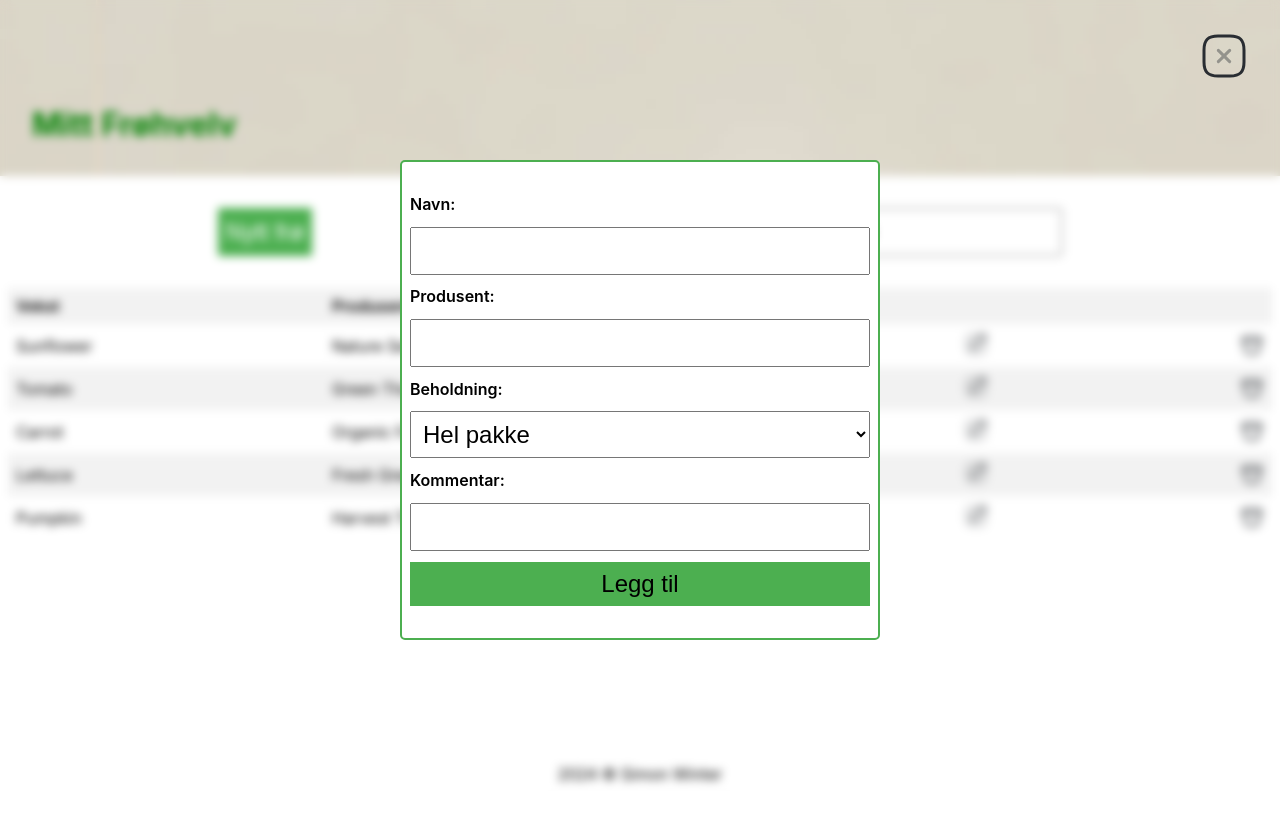
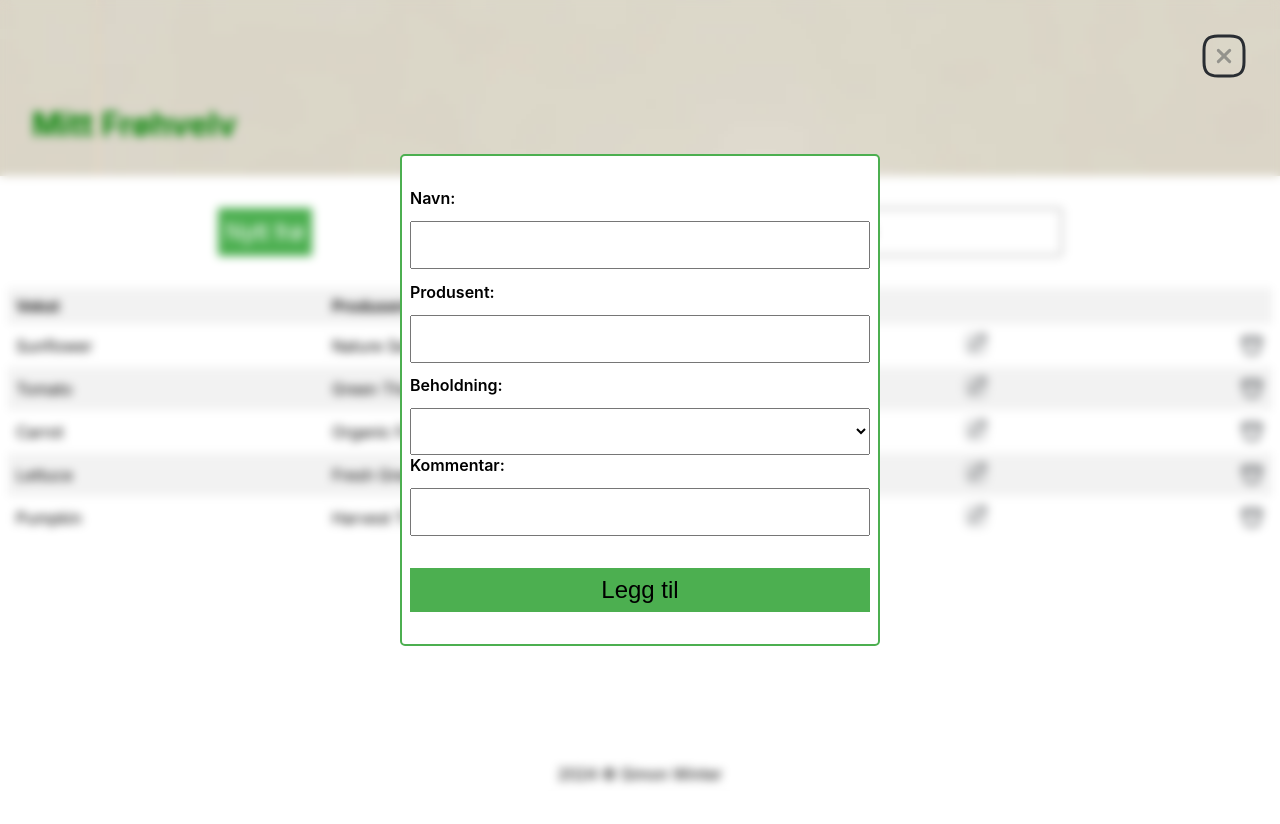
Before and after one commit to SimonADW/240917-mitt-frohvelv, a React (Vite) app: page / in a window 1280 px wide. Both pictures are taken after a click on the button "Nytt frø". Shown: the top 824 px of the page. Before the commit the page ends 800 px from the top, so only its background shows below. Built offline with nearby package versions, Linux system fonts and the light colour scheme.

Commit message:
Add form validation and add item function

```diff
--- a/package.json
+++ b/package.json
@@ -11,7 +11,8 @@
   },
   "dependencies": {
     "react": "^18.3.1",
-    "react-dom": "^18.3.1"
+    "react-dom": "^18.3.1",
+    "react-hook-form": "^7.53.0"
   },
   "devDependencies": {
     "@eslint/js": "^9.9.0",
--- a/src/App.tsx
+++ b/src/App.tsx
@@ -9,7 +9,7 @@ import seedInventory from './assets/data/seedsData'
 export type CurrentStockType = {
   id: number
   name: string
-  producer: string
+  manufacturer: string
   stock: string
 }[]
 
@@ -18,13 +18,18 @@ function App() {
   const [formOpen, setFormOpen] = useState(false)
   const [isEditing, setIsEditing] = useState(false)
 
+  const handleAddItem = (newItem: CurrentStockType[number]) => {
+    setCurrentStock((prevStock)=> [...prevStock, newItem]);
+    setFormOpen(false);
+  }
+
   return (
     <>
       <Hero />
       <main>
         <AddAndSearch setFormOpen={setFormOpen} />
         <SeedList currentStock={currentStock} setCurrentStock={setCurrentStock} setFormOpen={setFormOpen} setIsEditing={setIsEditing}/>
-        {formOpen && <RegisterSeed currentStock={currentStock} setCurrentStock={setCurrentStock} setFormOpen={setFormOpen} isEditing={isEditing}/>}
+        {formOpen && <RegisterSeed currentStock={currentStock} setFormOpen={setFormOpen} isEditing={isEditing} handleAddItem={handleAddItem}/>}
       </main>
       <footer>2024 &copy; Simon Winter</footer>
     </>
--- a/src/assets/data/seedsData.ts
+++ b/src/assets/data/seedsData.ts
@@ -2,31 +2,31 @@ export const seedInventory = [
 	{
 		id: 1,
 		name: 'Sunflower',
-		producer: 'Nature Seeds Co.',
+		manufacturer: 'Nature Seeds Co.',
 		stock: 'Halv'
 	},
 	{
 		id: 2,
 		name: 'Tomato',
-		producer: 'Green Thumb Inc.',
+		manufacturer: 'Green Thumb Inc.',
 		stock: 'Hel'
 	},
 	{
 		id: 3,
 		name: 'Carrot',
-		producer: 'Organic Farms Ltd.',
+		manufacturer: 'Organic Farms Ltd.',
 		stock: 'Hel'
 	},
 	{
 		id: 4,
 		name: 'Lettuce',
-		producer: 'Fresh Greens',
+		manufacturer: 'Fresh Greens',
 		stock: 'Hel'
 	},
 	{
 		id: 5,
 		name: 'Pumpkin',
-		producer: 'Harvest Time',
+		manufacturer: 'Harvest Time',
 		stock: 'Rest'
 	}
 ];
--- a/src/components/registerSeed/RegisterSeed.module.css
+++ b/src/components/registerSeed/RegisterSeed.module.css
@@ -27,12 +27,12 @@
 
 .registerSeed__form {
 	width: clamp(20rem, 100%, 30rem);
-	height: 30rem;
+	height: fit-content;
 	margin: 0 auto;
 
 	display: flex;
 	flex-direction: column;
-	justify-content: space-between;
+
 
 	border: 2px solid #4CAF50;
 	border-radius: 5px;
@@ -40,7 +40,7 @@
 	background: white;
 }
 
-.registerSeed__form div {
+.registerSeed__form > div {
 	width: 100%;
 	display: flex;
 	flex-direction: column;
@@ -61,7 +61,15 @@
 	padding: 0.5rem;
 }
 
+div:has([name="comment"]) {
+	margin-bottom: 2rem;
+}
 
+.formError {
+	color: red;
+	font-size: 0.8rem;
+	align-self: flex-end;
+}
 
 .registerSeed__form button {
 	background-color: #4CAF50;
--- a/src/components/registerSeed/RegisterSeed.tsx
+++ b/src/components/registerSeed/RegisterSeed.tsx
@@ -1,15 +1,40 @@
 import { CurrentStockType } from "../../App";
 import style from "./RegisterSeed.module.css";
 import closeIcon from "../../assets/close-square-svgrepo-com.svg";
+import { useForm, SubmitHandler } from "react-hook-form";
 
 type RegisterSeedProps = {
 	currentStock: CurrentStockType,
-	setCurrentStock: React.Dispatch<React.SetStateAction<CurrentStockType>>,
 	setFormOpen: React.Dispatch<React.SetStateAction<boolean>>,
 	isEditing: boolean;
+	handleAddItem: (newItem: CurrentStockType[number]) => void;
 };
 
-const RegisterSeed = ({ setFormOpen, isEditing }: RegisterSeedProps) => {
+type Inputs = {
+	id: number;
+	name: string;
+	manufacturer: string;
+	stock: string;
+	comment: string;
+};
+
+const RegisterSeed = ({ setFormOpen, isEditing, handleAddItem }: RegisterSeedProps) => {
+	const {register, handleSubmit, formState: { errors }} = useForm<Inputs>({
+		// TODO: Set default values for the form
+		defaultValues: {
+			name: isEditing ? 'seed.name' : '',
+			manufacturer: isEditing ? 'seed.producer' : '',
+			stock: isEditing ? 'seed.stock' : 'hel',
+			comment: isEditing ? 'seed.comment' : ''
+		}
+	});
+
+	const onSubmit: SubmitHandler<Inputs> = (data) => {
+		console.log(data);
+		handleAddItem(data);
+	};
+
+
 	return (
 		<section className={style.registerSeed__wrapper}>
 				<button
@@ -18,26 +43,28 @@ const RegisterSeed = ({ setFormOpen, isEditing }: RegisterSeedProps) => {
 				>
 					<img src={closeIcon} alt="close icon"/>
 				</button>
-			<form className={style.registerSeed__form} action="">
+			<form onSubmit={handleSubmit(onSubmit)} className={style.registerSeed__form} action="">
 				<div>
 					<label htmlFor="name">Navn:</label>
-					<input type="text" id="name" name="name" />
+					<input type="text" id="name" {...register("name", {required: "Navn er påkrevd", maxLength: 20})} />
+					<div className={style.formError}>{errors.name?.message}</div>
 				</div>
 				<div>
-					<label htmlFor="producer">Produsent:</label>
-					<input type="text" id="producer" name="producer" />
+					<label htmlFor="manufacturer">Produsent:</label>
+					<input type="text" id="manufacturer" {...register("manufacturer", {required: "Produsent er påkrevd", maxLength: 20})} />
+					<div className={style.formError}>{errors.manufacturer?.message}</div>
 				</div>
 				<div>
 					<label htmlFor="stock">Beholdning:</label>
-					<select defaultValue="hel" name="stock" id="">
-						<option value="rest">Rest</option>
-						<option value="halv">Halv pakke</option>
-						<option value="hel">Hel pakke</option>
+					<select defaultValue="Hel" {...register("stock")}>
+						<option value="Rest">Rest</option>
+						<option value="Halv">Halv pakke</option>
+						<option value="Hel">Hel pakke</option>
 					</select>
 				</div>
 				<div>
 					<label htmlFor="comment">Kommentar:</label>
-					<input type="text" name="comment" id="comment" />
+					<input type="text" id="comment" {...register("comment")} />
 				</div>
 				<button type="submit">{isEditing ? 'Oppdater' : 'Legg til'}</button>
 			</form>
--- a/src/components/seedList/SeedList.tsx
+++ b/src/components/seedList/SeedList.tsx
@@ -1,4 +1,4 @@
-import { useReducer, useState } from "react";
+import { useEffect, useState } from "react";
 import style from "./SeedList.module.css";
 import editIcon from "../../assets/edit-svgrepo-com.svg";
 import deleteIcon from "../../assets/bag-svgrepo-com.svg";
@@ -14,6 +14,10 @@ type SeedListProps = {
 const SeedList = ({ currentStock, setCurrentStock, setFormOpen, setIsEditing }: SeedListProps) => {
 	const [listToDisplay, setListToDisplay] = useState(currentStock)
 	// const [state, dispatch] = useReducer(reducer, second)
+
+	useEffect(()=> {
+		setListToDisplay(currentStock);
+	}, [currentStock]);
 
 	const handleEditItem = () => {
 		setIsEditing(true);
@@ -40,7 +44,7 @@ const SeedList = ({ currentStock, setCurrentStock, setFormOpen, setIsEditing }:
 				return (
 					<ul key={seed.id} className={style.seedList}>
 						<li>{seed.name}</li>
-						<li>{seed.producer}</li>
+						<li>{seed.manufacturer}</li>
 						<li>{seed.stock}</li>
 						<li className={style.seedList__buttonContainer}>
 							<button onClick={()=> handleEditItem()}>
```
Also changed, not shown: 1 other file (tests, documents, lock files or other folders).
